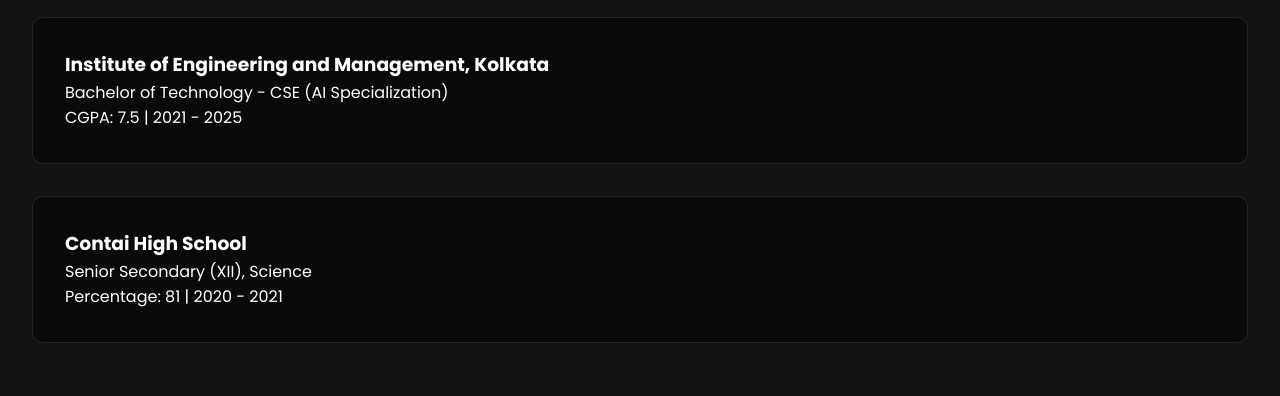
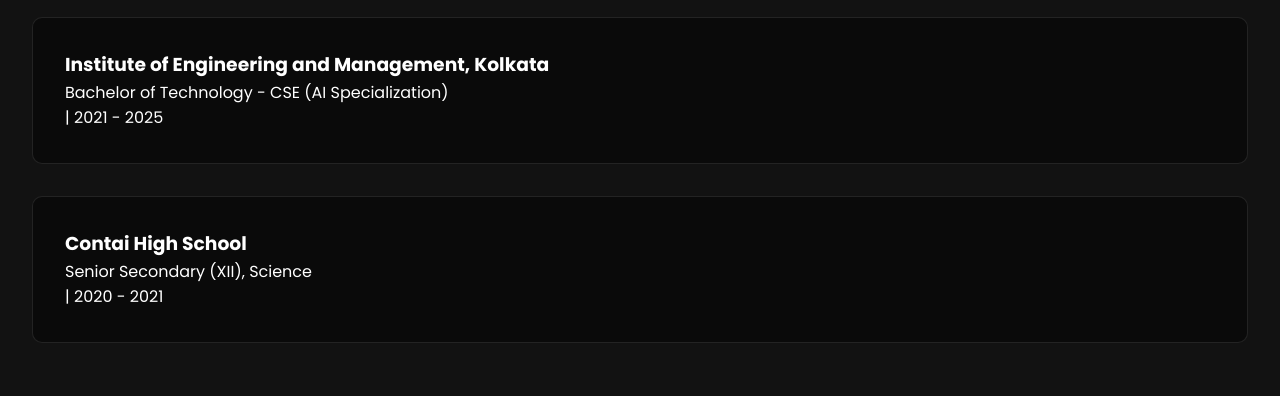
Before and after one commit to SwarnavaPanda/SwarnX, a Flask app: page / in a window 1280 px wide. Shown: the part 1516-1912 px from the top of the page. Run offline with Flask 3, Linux system fonts and the light colour scheme.

Commit message:
Update index.html

```diff
--- a/templates/index.html
+++ b/templates/index.html
@@ -30,12 +30,12 @@
     <div class="card">
         <h3>Institute of Engineering and Management, Kolkata</h3>
         <p>Bachelor of Technology - CSE (AI Specialization)</p>
-        <p>CGPA: 7.5 | 2021 - 2025</p>
+        <p>| 2021 - 2025</p>
     </div>
     <div class="card">
         <h3>Contai High School</h3>
         <p>Senior Secondary (XII), Science</p>
-        <p>Percentage: 81 | 2020 - 2021</p>
+        <p>| 2020 - 2021</p>
     </div>
 </section>
 
```
